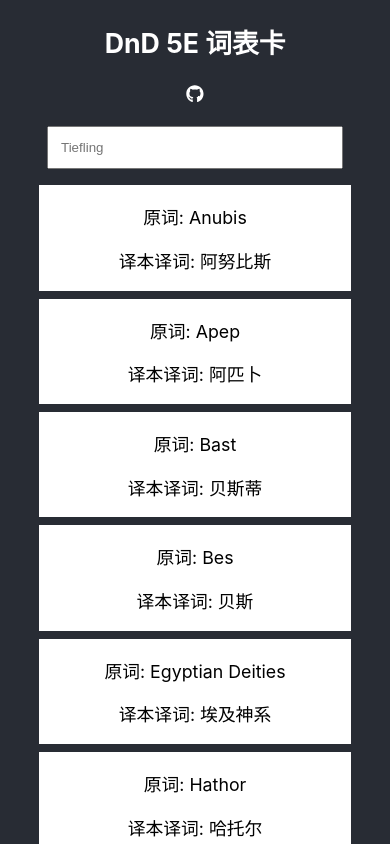
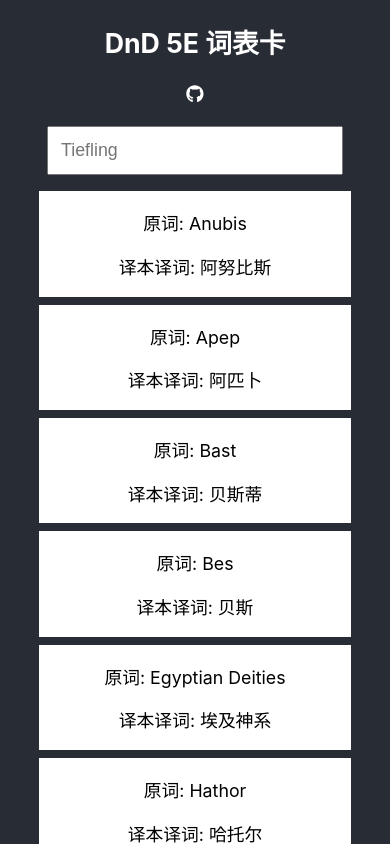
Before and after one commit to SevanBadal/dnd-vocab, a React (Create React App) app: page / in a window 390 px wide. Shown: the top 844 px of the page. Built offline with nearby package versions, Linux system fonts and the light colour scheme.

Commit message:
1. trim whitespace when filtering words 2. prevent iphone's from zooming when focussing on input fields

```diff
--- a/src/App.css
+++ b/src/App.css
@@ -134,7 +134,13 @@
   width: 50vw;
 }
 
+/**
+* We want to maintain 16px on small devices to prevent zoom-on-focus effects
+* on iphone and other Apple devices
+ */
 @media screen and (max-width: 800px) {
+  body { font-size: 16px; }
+  input, select { font-size: 100%; }
   .word-card {
     width: 80vw;
   }
--- a/src/App.js
+++ b/src/App.js
@@ -37,13 +37,13 @@
 
   const handleChinese = () => {
     return words.filter(wordObject => {
-      return wordObject.译本译词.toLowerCase().includes(searchTerm);
+      return wordObject.译本译词.toLowerCase().includes(searchTerm.trim());
     });
   }
 
   const handleEnglish = () => {
     return words.filter(wordObject => {
-      return wordObject.原词.toLowerCase().includes(searchTerm);
+      return wordObject.原词.toLowerCase().includes(searchTerm.trim());
     });
   }
 
```
